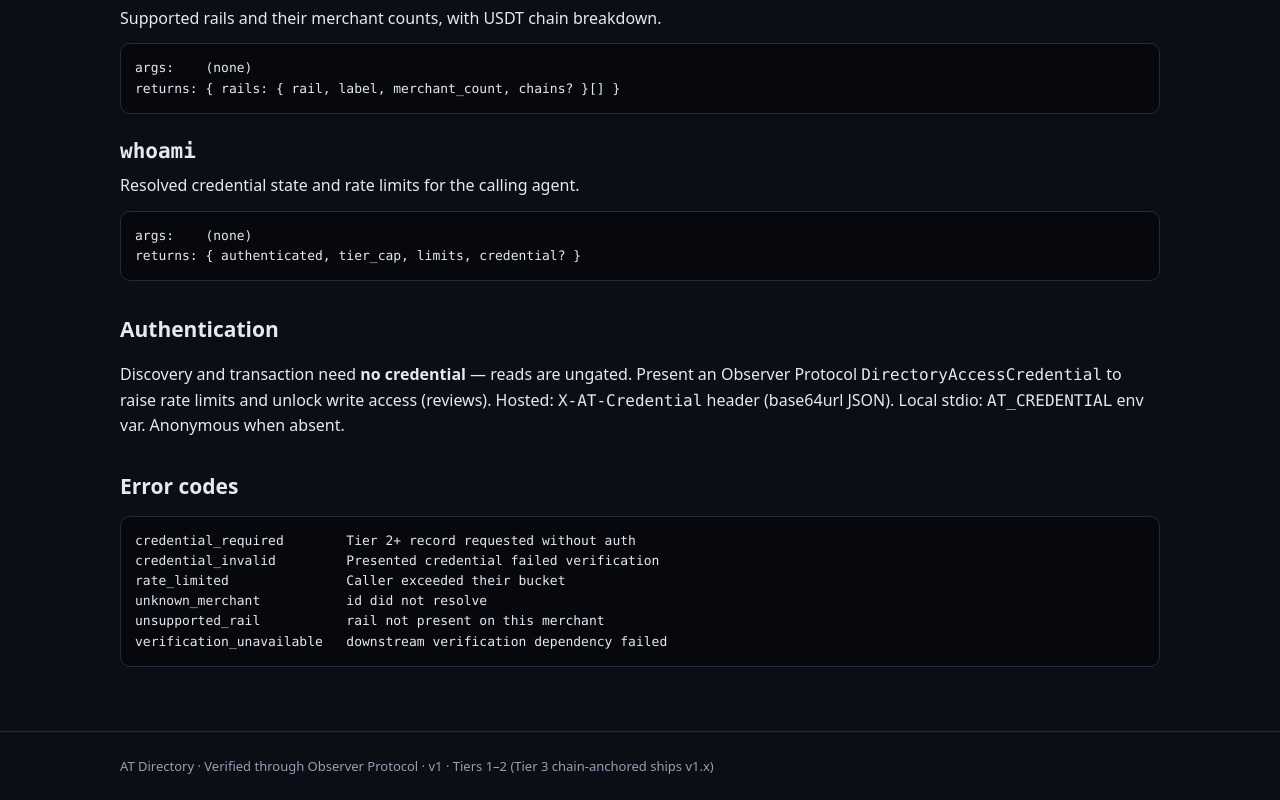
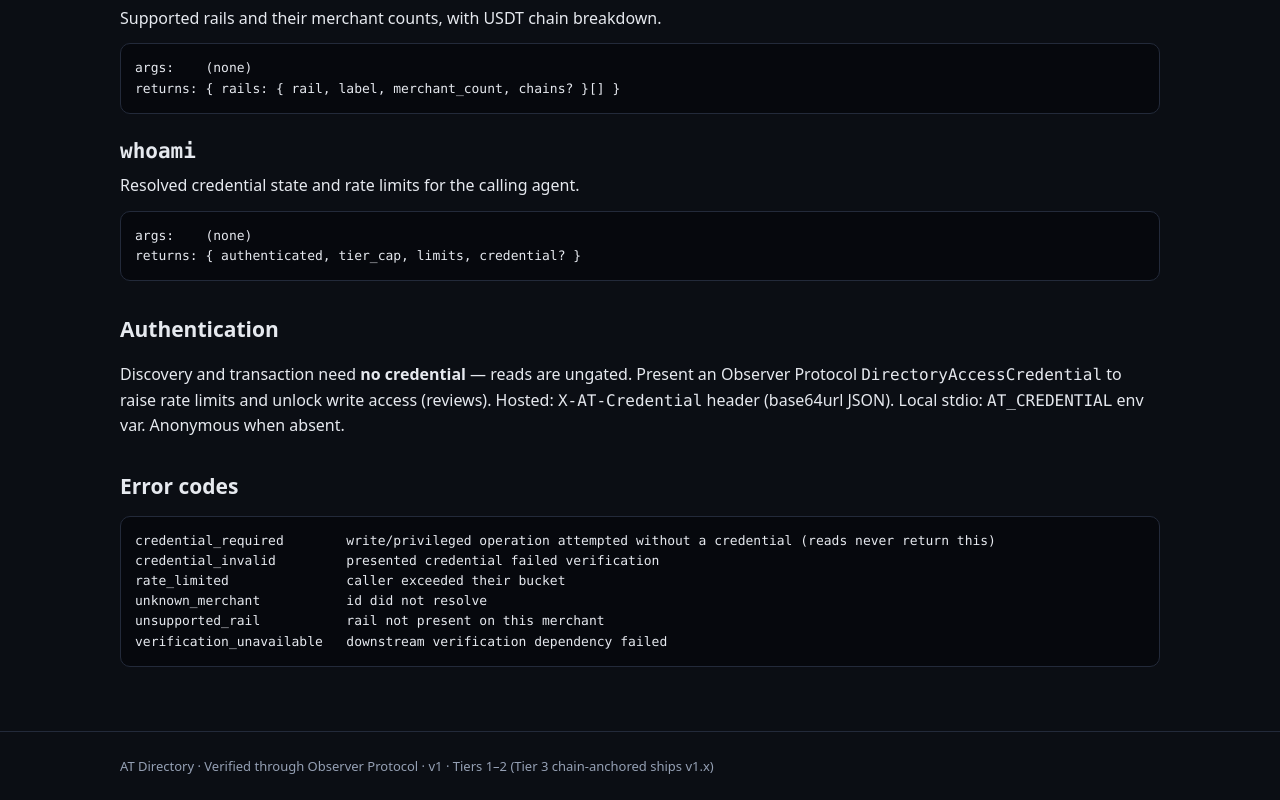
Before and after one commit to observer-protocol/at-directory, a Next.js app in the folder apps/web/: page /api-docs in a window 1280 px wide. Shown: the part 976-1776 px from the top of the page. Built offline with nearby package versions, Linux system fonts and the light colour scheme.

Commit message:
docs: correct credential_required description (no longer a read error)

```diff
--- a/apps/web/app/api-docs/page.tsx
+++ b/apps/web/app/api-docs/page.tsx
@@ -77,9 +77,9 @@ export default function ApiDocsPage() {
 
       <h2>Error codes</h2>
       <pre className="codeblock">
-        {`credential_required        Tier 2+ record requested without auth
-credential_invalid         Presented credential failed verification
-rate_limited               Caller exceeded their bucket
+        {`credential_required        write/privileged operation attempted without a credential (reads never return this)
+credential_invalid         presented credential failed verification
+rate_limited               caller exceeded their bucket
 unknown_merchant           id did not resolve
 unsupported_rail           rail not present on this merchant
 verification_unavailable   downstream verification dependency failed`}
```
